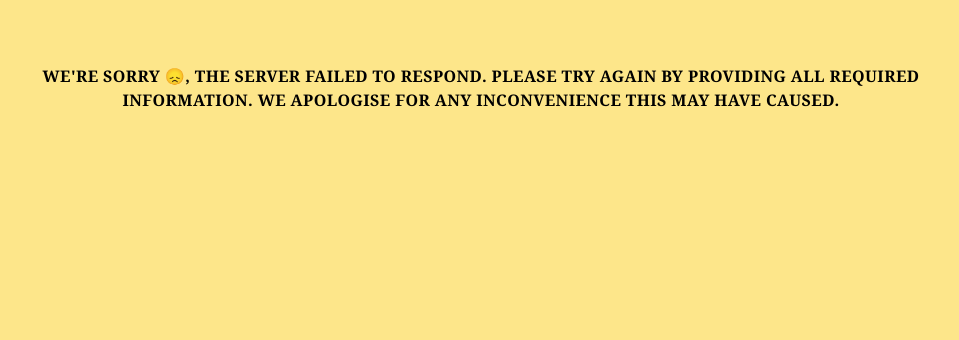
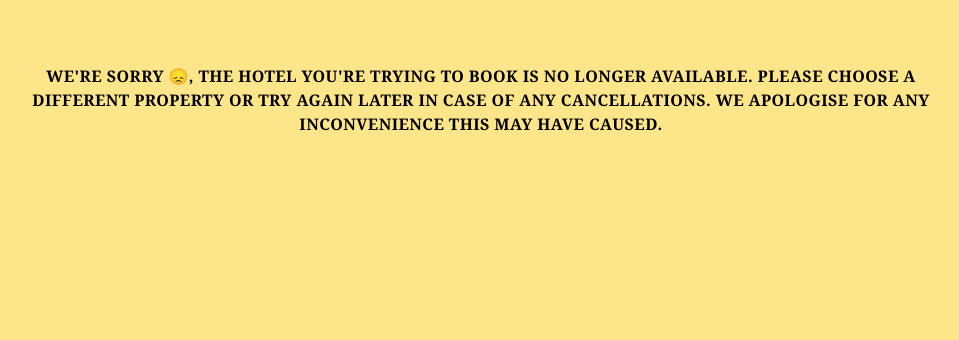
Before and after one commit to tokich6/vacation_app, a Flask app: template templates/500.html in a window 1280 px wide. Shown: the part 82-422 px from the top of the page, without its empty margins (159-1118 px from the left). Run offline with Flask 2, Linux system fonts and the light colour scheme; the template is opened without the code that fills it, so the values that code supplies are empty; some libraries are stand-ins or nearby versions.

Commit message:
update readme file and 500 error template

```diff
--- a/templates/500.html
+++ b/templates/500.html
@@ -3,7 +3,8 @@
 <section class="h-screen">
   <div class=" w-3/4 mx-auto text-center text-teal-500 uppercase font-semibold">
     <h1 class="py-8">
-      We're sorry 😞, the server failed to respond. Please try again by providing all required information.
+      We're sorry 😞, the hotel you're trying to book is no longer available. Please choose a different property
+      or try again later in case of any cancellations.
       We apologise for any inconvenience this may have caused.
     </h1>
   </div>
```
Also changed, not shown: app.py (+1 -38 lines), README.md.
